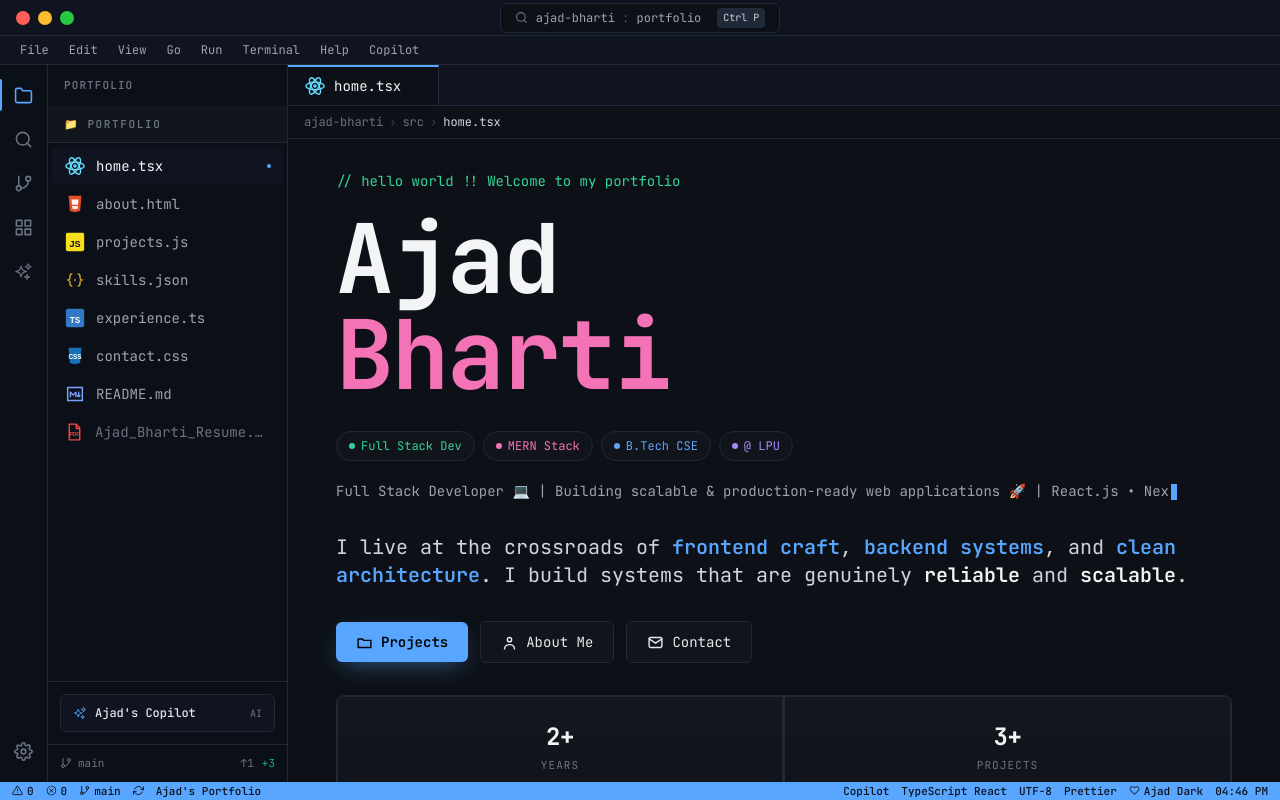
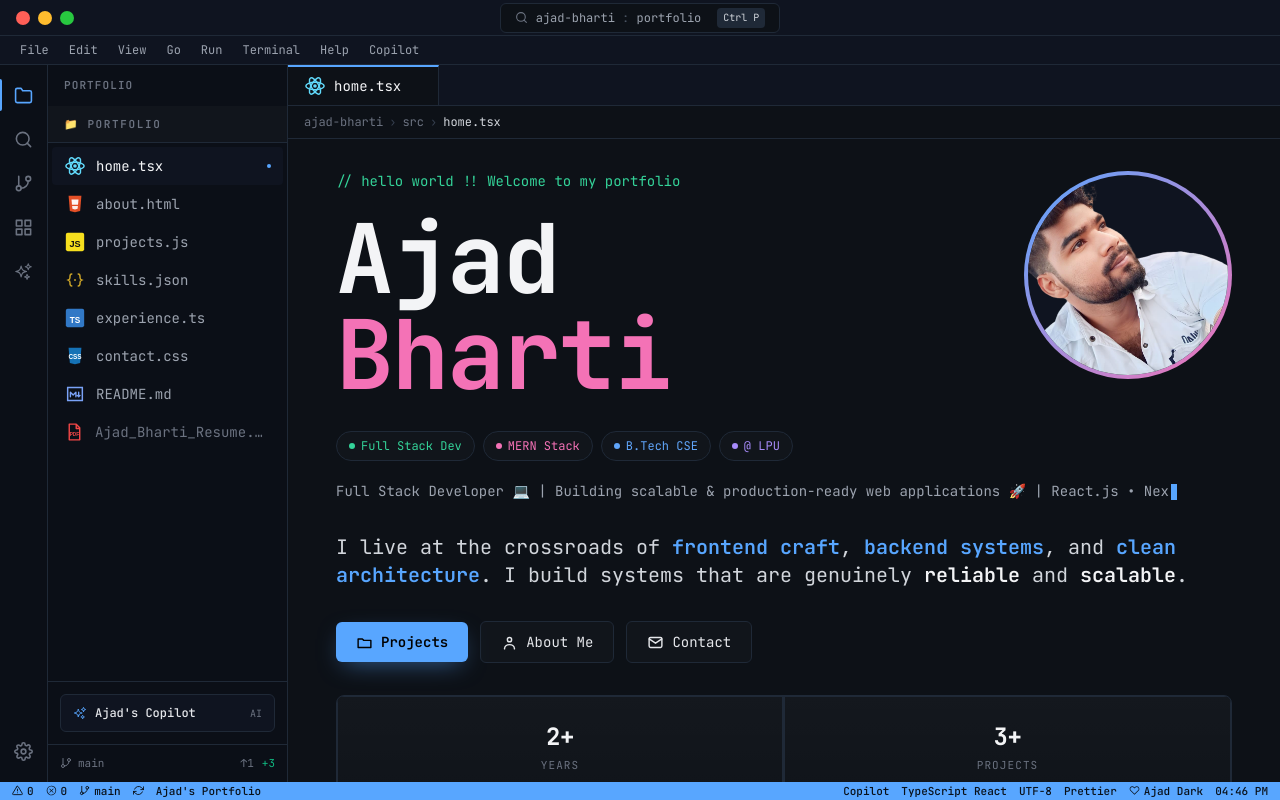
Before and after one commit to Ajadbharti/myportfolio, a React (Vite) app: page / in a window 1280 px wide. Built offline with nearby package versions, Linux system fonts and the light colour scheme; a web font is replaced by a local one.

Commit message:
feat: add profile picture to home page

```diff
--- a/src/pages/Home.jsx
+++ b/src/pages/Home.jsx
@@ -72,9 +72,23 @@ export default function Home({ onNavigate }) {
       "
     >
       {/* =================================================
-          HELLO
+          HELLO + NAME + PHOTO
       ================================================== */}
 
+      <div
+        className="
+          flex
+          flex-col-reverse
+          sm:flex-row
+          sm:items-start
+          sm:justify-between
+          gap-6
+          sm:gap-8
+          mb-5
+          sm:mb-7
+        "
+      >
+        <div className="min-w-0 flex-1">
           <p
             className="
               text-xs
@@ -89,10 +103,6 @@ export default function Home({ onNavigate }) {
             // hello world !! Welcome to my portfolio
           </p>
 
-      {/* =================================================
-          NAME
-      ================================================== */}
-
           <h1
             className="
               font-display
@@ -103,8 +113,6 @@ export default function Home({ onNavigate }) {
               font-bold
               leading-[0.9]
               tracking-tight
-          mb-5
-          sm:mb-7
             "
           >
             <span className="block text-gray-100">
@@ -115,6 +123,44 @@ export default function Home({ onNavigate }) {
               {profile.lastName}
             </span>
           </h1>
+        </div>
+
+        {/* Profile photo — put your image at public/profile.png */}
+        <div
+          className="
+            shrink-0
+            self-center
+            sm:self-start
+            w-36
+            h-36
+            sm:w-44
+            sm:h-44
+            md:w-52
+            md:h-52
+            rounded-full
+            p-1
+            bg-gradient-to-br
+            from-[var(--accent)]
+            to-[var(--accent-2)]
+          "
+        >
+          <img
+            src="/profile.png"
+            alt={profile.name}
+            className="
+              w-full
+              h-full
+              rounded-full
+              object-cover
+              object-top
+              bg-[var(--panel)]
+            "
+            onError={(e) => {
+              e.currentTarget.parentElement.style.display = "none";
+            }}
+          />
+        </div>
+      </div>
 
       {/* =================================================
           BADGES
```
Also changed, not shown: public/profile.png (added). Lines whose indentation alone changed are shown as unchanged.
